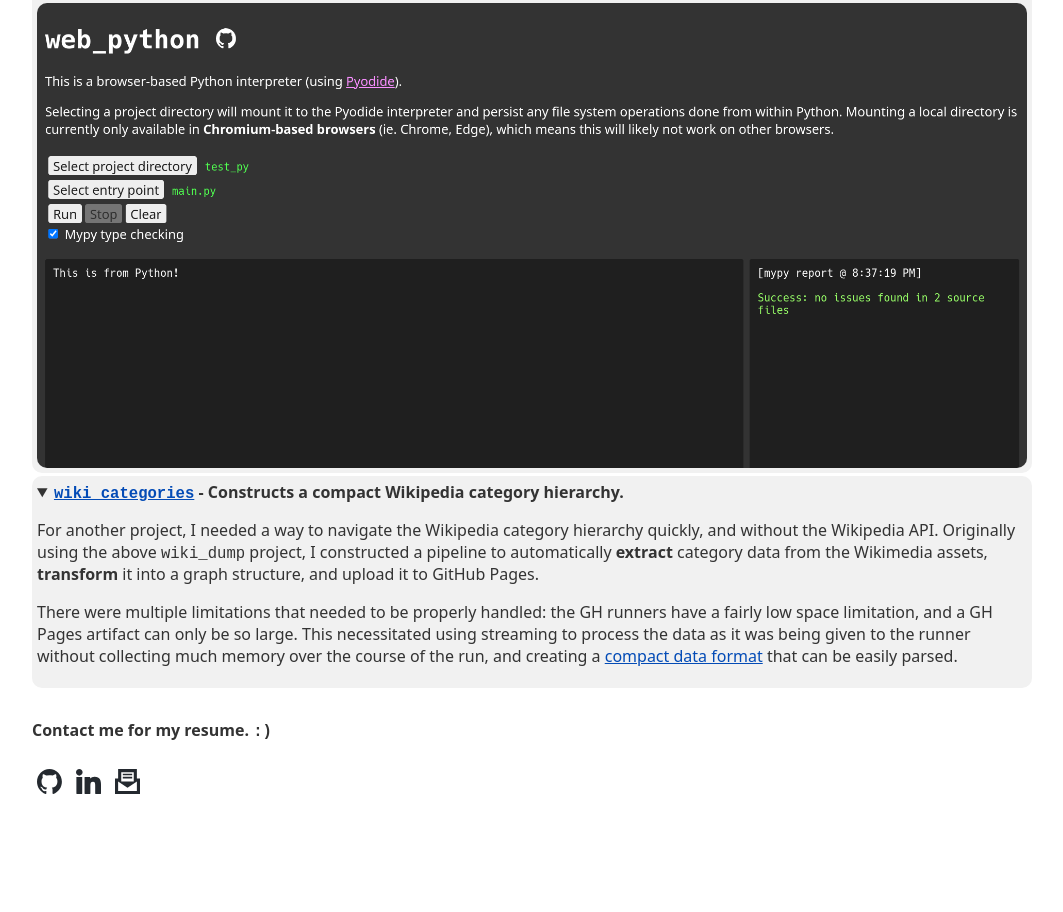
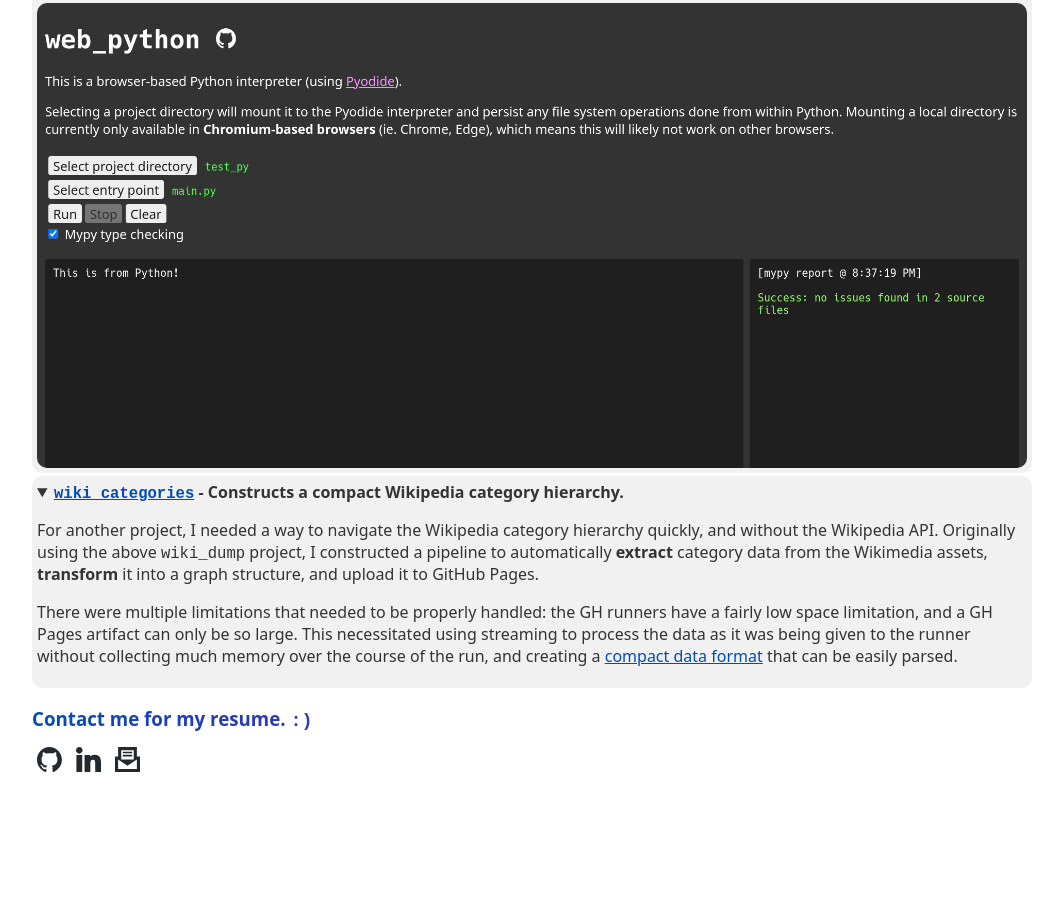
Before and after one commit to jon-edward/jon-edward.github.io, a website built with Vite: page index.html in a window 1280 px wide. Shown: the part 1831-2743 px from the top of the page, without its empty margins (108-1171 px from the left). After the commit the page ends 2721 px from the top, so only its background shows below. Built offline with nearby package versions, Linux system fonts and the light colour scheme.

Commit message:
Make contact notice header

```diff
--- a/index.html
+++ b/index.html
@@ -190,10 +190,8 @@
         </p>
       </details>
     </section>
+    <h3>Contact me for my resume. <code>:)</code></h3>
     <section id="links">
-      <p style="padding: 15px 0">
-        <strong>Contact me for my resume. <code>:)</code></strong>
-      </p>
       <p>
         <a href="https://github.com/jon-edward" target="_blank"
           ><img
```
